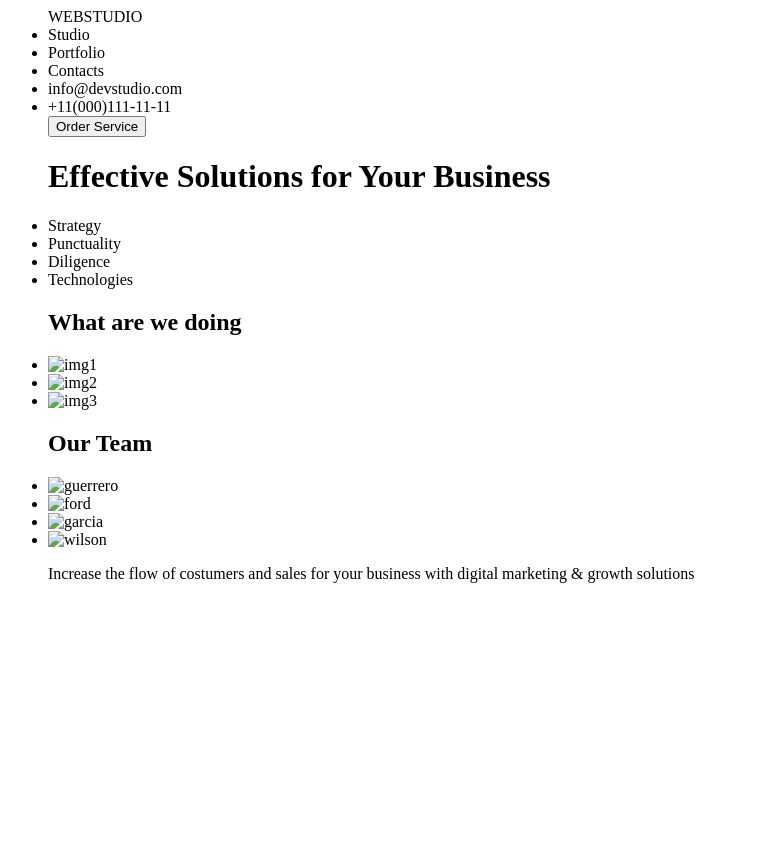
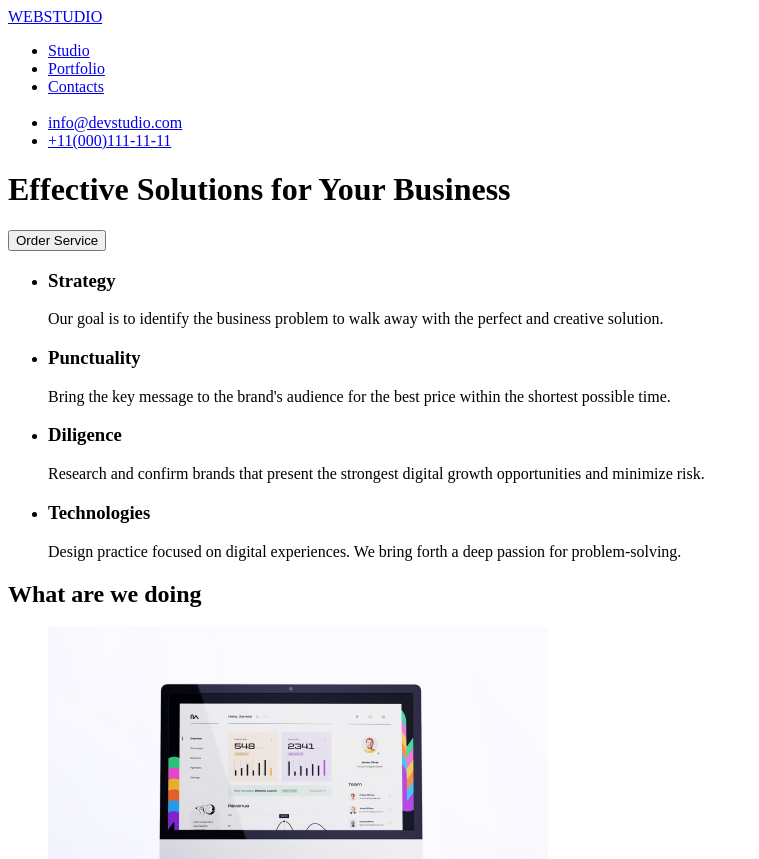
Before and after one commit to EJGaborno/goit-markup-hw-01, a plain HTML site: page index.html in a window 1280 px wide. Shown: the top 859 px of the page, without its empty margins (0-759 px from the left). Before the commit the page ends 800 px from the top, so only its background shows below. Drawn offline with Linux system fonts and the light colour scheme.

Commit message:
input all elements

```diff
--- a/index.html
+++ b/index.html
@@ -1,58 +1,109 @@
-<html>
+<!DOCTYPE html>
+<html lang="en">
   <head>
-    <title></title>
+    <meta charset="utf-8" />
+    <title>Homework #1</title>
   </head>
 
   <body>
+    <header><a href="#">WEBSTUDIO</a></header>
     <ul>
-      <header>WEBSTUDIO</header>
       <nav>
-        <li>Studio</li>
-        <li>Portfolio</li>
-        <li>Contacts</li>
+        <li><a href="#">Studio</a></li>
+        <li><a href="#">Portfolio</a></li>
+        <li><a href="#">Contacts</a></li>
       </nav>
-      <li>info@devstudio.com</li>
-      <li>+11(000)111-11-11</li>
+      <br />
+      <li><a href="#">info@devstudio.com</a></li>
+      <li><a href="#">+11(000)111-11-11</a></li>
+    </ul>
 
-      <button>Order Service</button>
+    <main>
+      <h1>Effective Solutions for Your Business</h1>
 
-      <h1>Effective Solutions for Your Business</h1>
-      <li>Strategy</li>
-      <li>Punctuality</li>
-      <li>Diligence</li>
-      <li>Technologies</li>
+      <button type="button">Order Service</button>
+
+      <ul>
+        <li><h3>Strategy</h3></li>
+        <p>
+          Our goal is to identify the business problem to walk away with the
+          perfect and creative solution.
+        </p>
+        <li><h3>Punctuality</h3></li>
+        <p>
+          Bring the key message to the brand's audience for the best price
+          within the shortest possible time.
+        </p>
+
+        <li><h3>Diligence</h3></li>
+        <p>
+          Research and confirm brands that present the strongest digital growth
+          opportunities and minimize risk.
+        </p>
+        <li><h3>Technologies</h3></li>
+        <p>
+          Design practice focused on digital experiences. We bring forth a deep
+          passion for problem-solving.
+        </p>
+      </ul>
 
       <h2>What are we doing</h2>
+      <ul>
         <li>
-        <img src="img1.jpg" alt="img1" />
+          <img src="images/img1.jpg" alt="img1" height="auto" width="500" />
         </li>
         <li>
-        <img src="img2.jpg" alt="img2" />
+          <img src="images/img2.jpg" alt="img2" height="auto" width="500" />
         </li>
         <li>
-        <img src="img3.jpg" alt="img3" />
+          <img src="images/img3.jpg" alt="img3" height="auto" width="500" />
         </li>
+      </ul>
 
       <h2>Our Team</h2>
+      <ul>
         <li>
-        <img src="markguerrero.jpg" alt="guerrero" />
+          <img
+            src="images/markguerrero.jpg"
+            alt="guerrero"
+            height="auto"
+            width="400"
+          />
+          <h3>Mark Guerrero</h3>
+          <p>Product Designer</p>
         </li>
         <li>
-        <img src="tomford.jpg" alt="ford" />
+          <img src="images/tomford.jpg" alt="ford" height="auto" width="400" />
+        </li>
+        <h3>Tom Ford</h3>
+        <p>Frontend Developer</p>
+        <li>
+          <img
+            src="images/camilagarcia.jpg"
+            alt="garcia"
+            height="auto"
+            width="400"
+          />
+          <h3>Camila Garcia</h3>
+          <p>Marketing</p>
         </li>
         <li>
-        <img src="camilagarcia.jpg" alt="garcia" />
+          <img
+            src="images/danielwilson.jpg"
+            alt="wilson"
+            height="auto"
+            width="400"
+          />
+          <h3>Daniel Wilson</h3>
+          <p>UI Designer</p>
         </li>
-      <li>
-        <img src="danielwilson.jpg" alt="wilson" />
-      </li>
+      </ul>
+    </main>
 
-      <footer>
+    <footer><a href="#">WEBSTUDIO</a></footer>
     <p>
-          Increase the flow of costumers and sales for your business with
-          digital marketing & growth solutions
+      Increase the flow of costumers and sales for your business with digital
+      marketing & growth solutions.
     </p>
-      </footer>
-    </ul>
   </body>
 </html>
```
Lines whose indentation alone changed are shown as unchanged.
